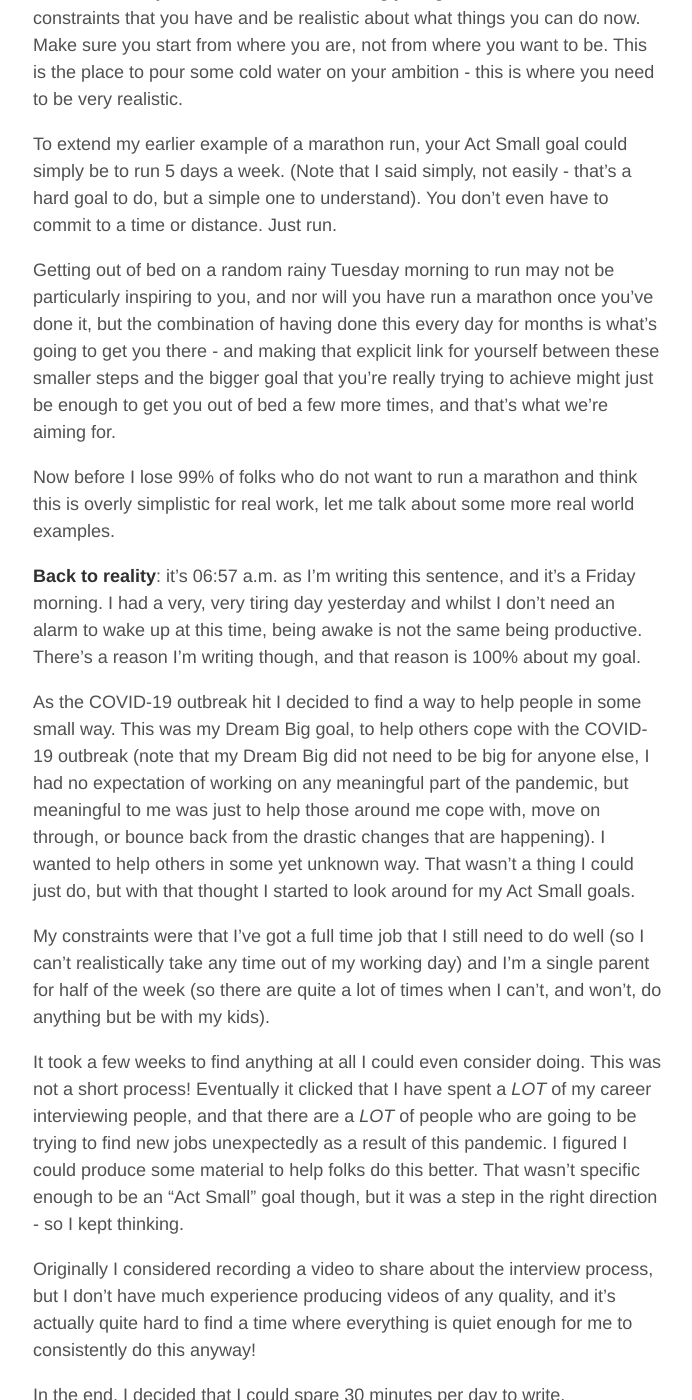
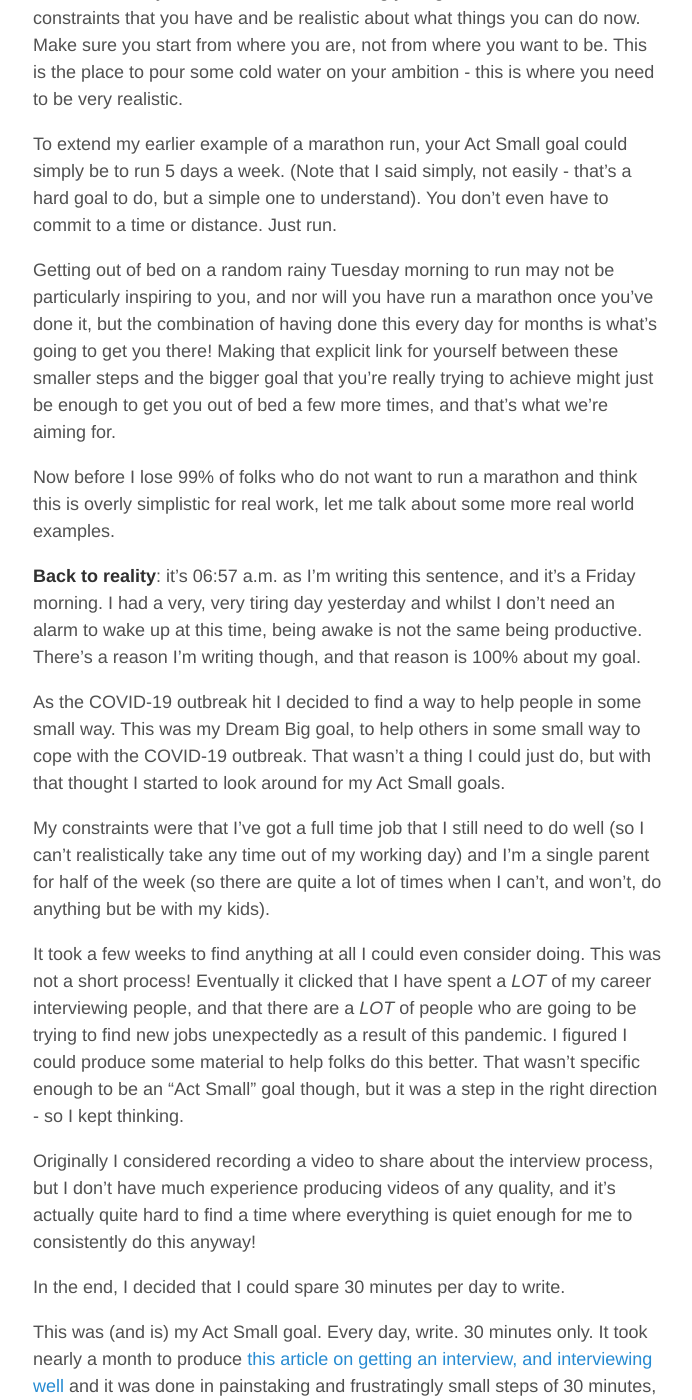
Before and after one commit to WillSoper/WillSoper.github.io, a Jekyll site: the page built from _posts/2020-06-15-dream-big-act-small-taking-control-with-goals.md, in a window 1280 px wide and 1400 px high, scrolled down 2869 px. Shown: the whole window, without its empty margins (292-984 px from the left). Built offline with Jekyll 4.4.1, drawn with Linux system fonts in a browser that asks for light colours.

Commit message:
More minor edits...

```diff
--- a/_posts/2020-06-15-dream-big-act-small-taking-control-with-goals.md
+++ b/_posts/2020-06-15-dream-big-act-small-taking-control-with-goals.md
@@ -59,13 +59,13 @@ So now you have an inspiring big goal - something that you would be really proud
 
 To extend my earlier example of a marathon run, your Act Small goal could simply be to run 5 days a week. (Note that I said simply, not easily - that's a hard goal to do, but a simple one to understand). You don't even have to commit to a time or distance. Just run.
 
-Getting out of bed on a random rainy Tuesday morning to run may not be particularly inspiring to you, and nor will you have run a marathon once you've done it, but the combination of having done this every day for months is what's going to get you there - and making that explicit link for yourself between these smaller steps and the bigger goal that you're really trying to achieve might just be enough to get you out of bed a few more times, and that's what we're aiming for.
+Getting out of bed on a random rainy Tuesday morning to run may not be particularly inspiring to you, and nor will you have run a marathon once you've done it, but the combination of having done this every day for months is what's going to get you there! Making that explicit link for yourself between these smaller steps and the bigger goal that you're really trying to achieve might just be enough to get you out of bed a few more times, and that's what we're aiming for.
 
 Now before I lose 99% of folks who do not want to run a marathon and think this is overly simplistic for real work, let me talk about some more real world examples.
 
 **Back to reality**: it's 06:57 a.m. as I'm writing this sentence, and it's a Friday morning. I had a very, very tiring day yesterday and whilst I don't need an alarm to wake up at this time, being awake is not the same being productive. There's a reason I'm writing though, and that reason is 100% about my goal.
 
-As the COVID-19 outbreak hit I decided to find a way to help people in some small way. This was my Dream Big goal, to help others cope with the COVID-19 outbreak (note that my Dream Big did not need to be big for anyone else, I had no expectation of working on any meaningful part of the pandemic, but meaningful to me was just to help those around me cope with, move on through, or bounce back from the drastic changes that are happening). I wanted to help others in some yet unknown way. That wasn't a thing I could just do, but with that thought I started to look around for my Act Small goals.
+As the COVID-19 outbreak hit I decided to find a way to help people in some small way. This was my Dream Big goal, to help others in some small way to cope with the COVID-19 outbreak. That wasn't a thing I could just do, but with that thought I started to look around for my Act Small goals.
 
 My constraints were that I've got a full time job that I still need to do well (so I can't realistically take any time out of my working day) and I'm a single parent for half of the week (so there are quite a lot of times when I can't, and won't, do anything but be with my kids).
 
```
